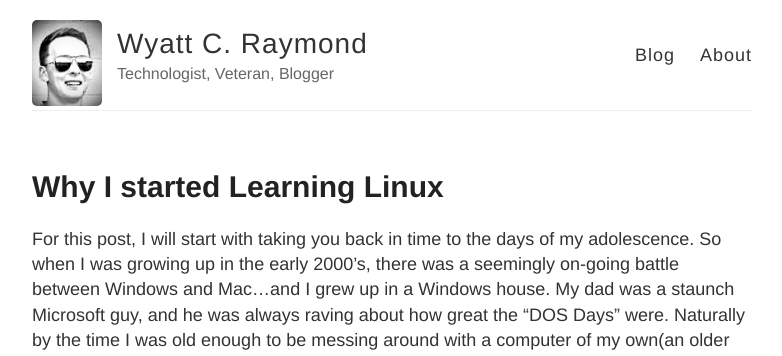
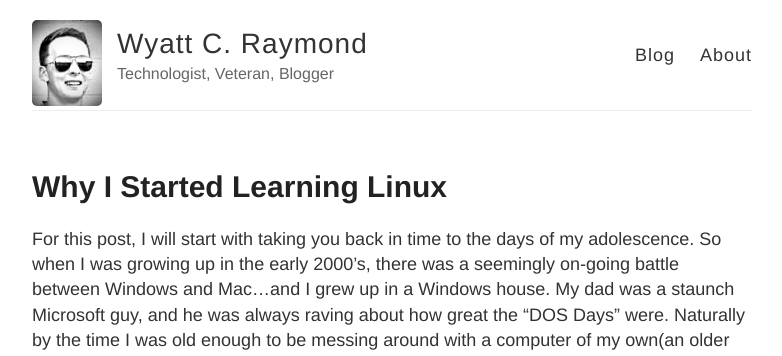
Before and after one commit to rockinraymond/wyattcraymond, a Jekyll site: the page built from _posts/2022-1-28-Why-I-Started-Learning-Linux.md, in a window 1280 px wide. Shown: the top 356 px of the page, without its empty margins (248-1030 px from the left). Built offline with Jekyll 4.4.1, drawn with Linux system fonts in a browser that asks for light colours.

```diff
--- a/_posts/2022-1-28-Why-I-Started-Learning-Linux.md
+++ b/_posts/2022-1-28-Why-I-Started-Learning-Linux.md
@@ -1,6 +1,6 @@
 ---
 layout: post
-title: Why I started Learning Linux
+title: Why I Started Learning Linux
 published: true
 ---
 For this post, I will start with taking you back in time to the days of my adolescence. So when I was growing up in the early 2000's, there was a seemingly on-going battle between Windows and Mac...and I grew up in a Windows house. My dad was a staunch Microsoft guy, and he was always raving about how great the "DOS Days" were. Naturally by the time I was old enough to be messing around with a computer of my own(an older desktop that my dad let me setup in my room), I was not using DOS but instead Windows XP. If you ask my father, Windows XP was the supreme Windows OS and it has all gone down ever since...but that's besides the point. I remember growing into being a staunch Microsoft guy myself and I would routinely scoff at those who preferred to use their pretty little Macs(funnily enough I would go on to marry an Apple girl). For me the choice was simple, was I going to use a sleek and pretty but locked down OS like Macintosh? Or would I brave an OS that could be rough around the edges but would give me the freedom to change settings and configurations?(or lets be honest, allow me to play the majority of computer games)I had grown up being sold this bill of goods that Windows was for "the guy who knows what he is doing" and it should be the OS of choice for those who are serious about technology...oh how wrong I was.
```
